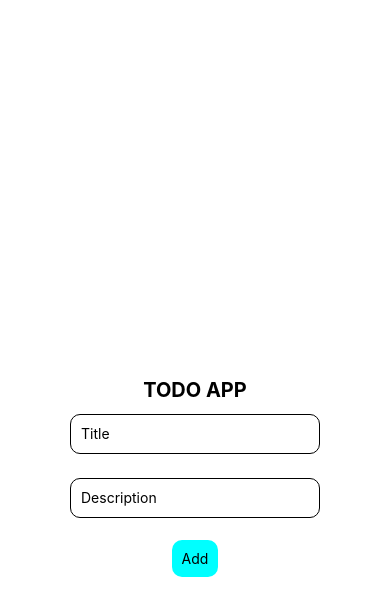
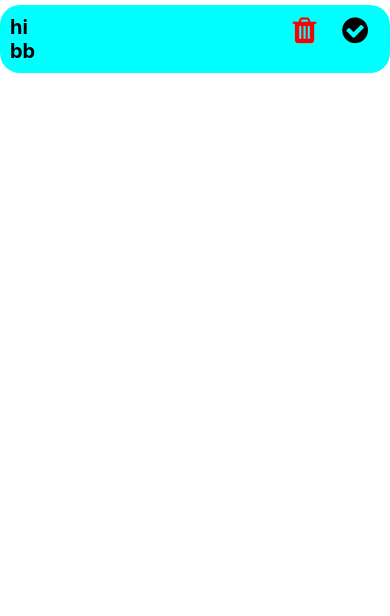
Before and after one commit to info-kareemmohamed/React-Native-Todo, a React Native app: screen / in a window 390 px wide. Shown: the top 616 px of the page. Built offline with nearby package versions, Linux system fonts and the light colour scheme.

Commit message:
Home Screen

```diff
--- a/App.js
+++ b/App.js
@@ -1,6 +1,7 @@
 // import { StatusBar } from 'expo-status-bar';
 // import { StyleSheet, Text, View } from 'react-native';
 import AddTodoScreen from './Src/Screens/AddTodo';
+import HomeScreen from './Src/Screens/Home';
 
 export default function App() {
   return (
@@ -8,6 +9,6 @@ export default function App() {
     //   <Text>Open up App.js to start working on your app!</Text>
     //   <StatusBar style="auto" />
     // </View>
-    <AddTodoScreen/>
+    <HomeScreen/>
   );
 }
--- /dev/null
+++ b/Src/Screens/Home.js
@@ -0,0 +1,92 @@
+import React, { useState } from "react";
+import { FontAwesome } from '@expo/vector-icons';
+import {
+    StyleSheet,
+    Text,
+    View,
+    TouchableOpacity,
+    FlatList,
+} from 'react-native';
+
+
+const HomeScreen = ({ navigation }) => {
+    const [todos, setTodos] = useState([
+        { title: 'hi', description: "bb", id: 5, completed: false }
+    ]);
+
+
+    const toggleCompleted = (id) => {
+        const updatedTodos = todos.map(todo => {
+            if (todo.id === id) {
+                return { ...todo, completed: !todo.completed };
+            }
+            return todo;
+        });
+        setTodos(updatedTodos);
+    };
+
+    return (
+        <View>
+            <FlatList
+                style={styles.flatList}
+                data={todos}
+                renderItem={({ item }) => (
+                    <TouchableOpacity
+                        onPress={() =>
+                            navigation.navigate('TodoDetails', { todos: item })
+                        }
+                    >
+                        <View style={styles.item}>
+                            <View>
+                                <Text style={styles.text}>{item.title}</Text>
+                                <Text style={styles.text}>{item.description}</Text>
+                            </View>
+                            <View style={styles.icon}>
+                                <FontAwesome
+                                    name="trash"
+                                    size={20}
+                                    color="red"
+                                    style={styles.icon}
+                                />
+                                <FontAwesome
+                                    onPress={() => toggleCompleted(item.id)}
+                                    name="check-circle"
+                                    size={20}
+                                    color={item.completed ? 'green' : 'black'}
+                                    style={styles.icon}
+                                />
+                            </View>
+                        </View>
+                    </TouchableOpacity>
+                )}
+                keyExtractor={(item) => item.id.toString()}
+            />
+        </View>
+    );
+}
+export default HomeScreen;
+
+const styles = StyleSheet.create({
+    text: {
+        fontWeight: 'bold',
+        fontSize: 20,
+    },
+    flatList: {
+        flexDirection: 'column',
+        width: '100%',
+    },
+    item: {
+        backgroundColor: 'cyan',
+        flexDirection: 'row',
+        padding: 10,
+        marginVertical: 5,
+        borderRadius: 20,
+    },
+    icon: {
+        flexDirection: 'row',
+        marginLeft: 'auto',
+        paddingLeft: 20,
+        paddingRight: 6,
+        fontSize: 30,
+    },
+});
```
